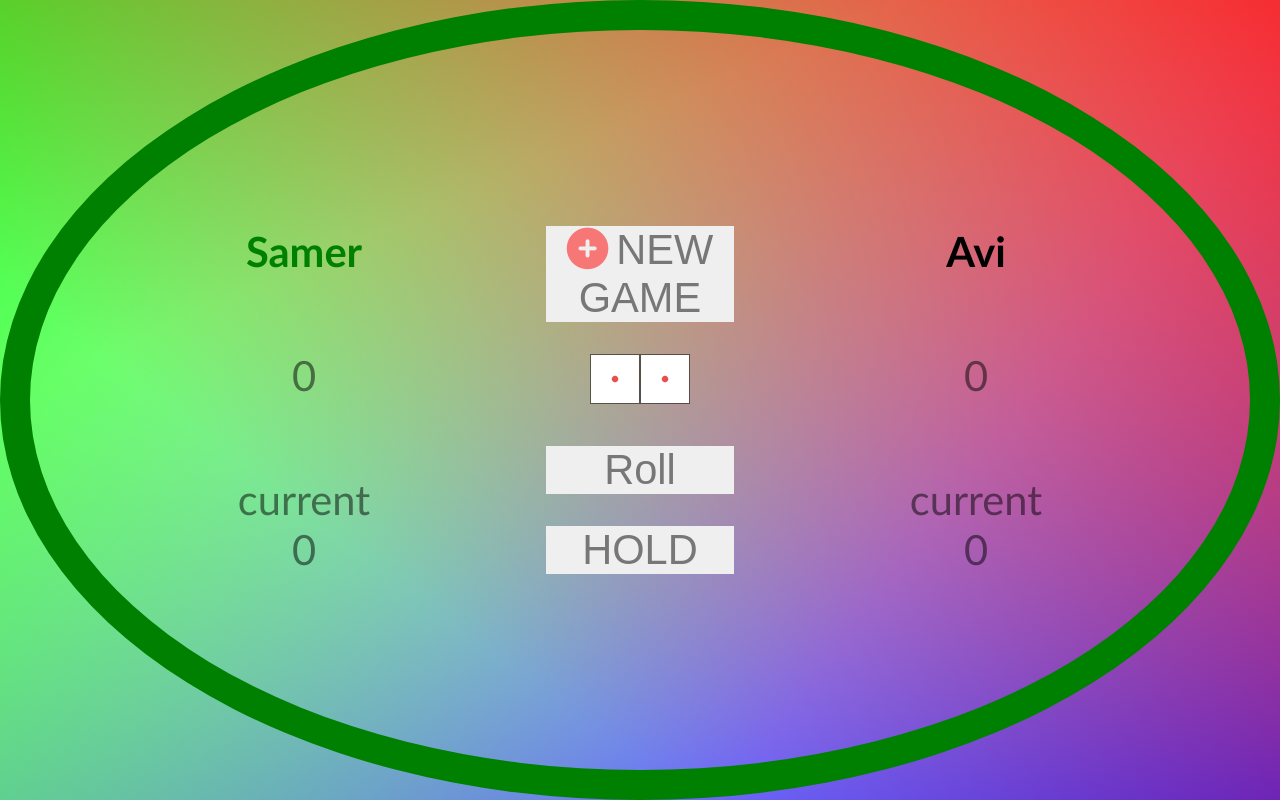
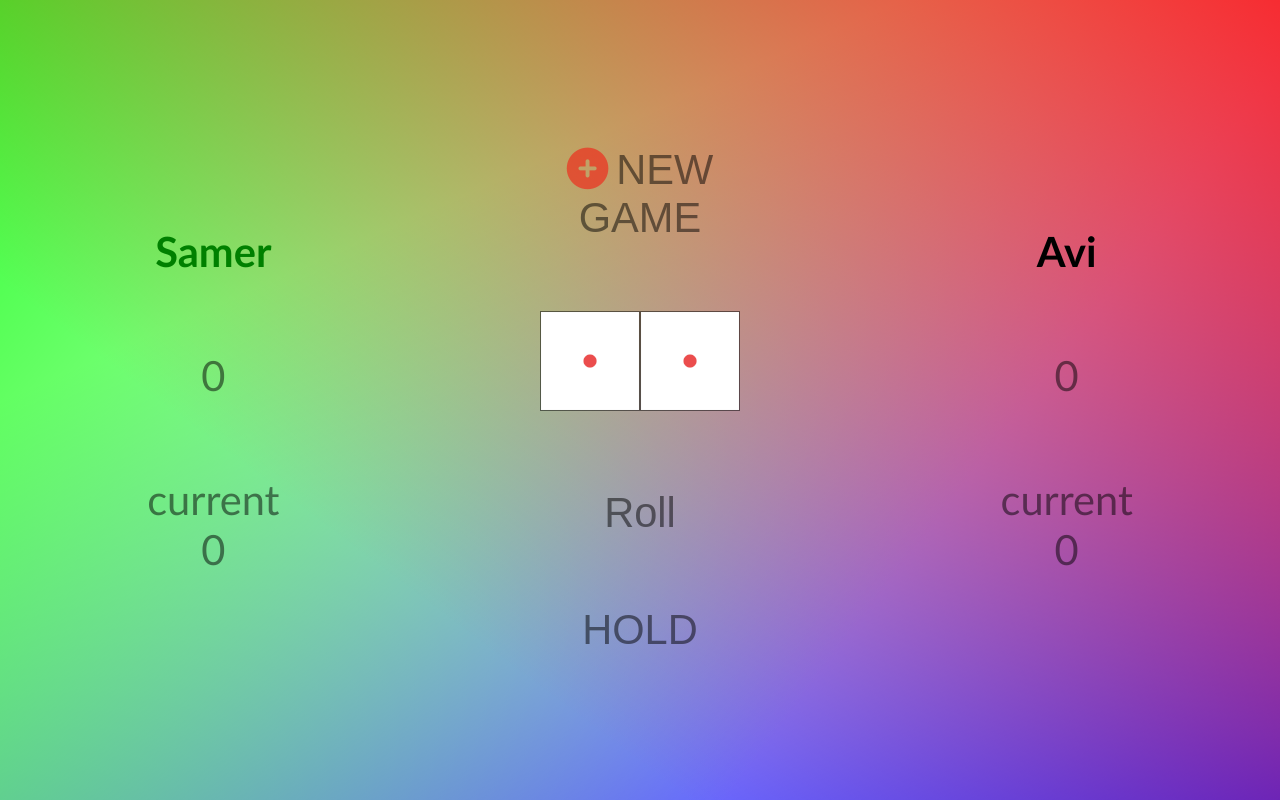
Before and after one commit to samertaha/Dice-Game, a React (Create React App) app: page / in a window 1280 px wide. Built offline with nearby package versions, Linux system fonts and the light colour scheme.

Commit message:
better css

```diff
--- a/src/App.css
+++ b/src/App.css
@@ -14,8 +14,8 @@ body {
   display: flex;
   flex-direction: column;
   justify-content: center;
-  border: 30px solid green;
-  border-radius: 50%;
+  /* border: 9px solid green; */
+  /* border-radius: 5px; */
   background: linear-gradient(
       217deg,
       rgba(255, 0, 0, 0.8),
@@ -38,6 +38,7 @@ body {
   flex-direction: column;
   justify-content: space-between;
   padding: 1.6rem;
+  flex: 1;
 }
 button {
   border: none;
@@ -46,6 +47,7 @@ button {
   color: inherit;
   cursor: pointer;
   transition: all 0.5s ease-in-out;
+  background-color: inherit;
 }
 button:hover {
   color: black;
--- a/src/Components/GameBoard/GameBoard.jsx
+++ b/src/Components/GameBoard/GameBoard.jsx
@@ -6,7 +6,7 @@ import Screen from './Screen/Screen';
 class GameBoard extends React.Component {
   render() {
     return (
-      <div className='container vert'>
+      <div className='container vert' style={{ height: '70vh' }}>
         <NewGameBtn newGame={this.props.resetGame} />
         <Screen currentDiceRoll={this.props.currentDiceRoll} />
         <button type='button' onClick={this.props.rollIt}>
--- a/src/Components/GameBoard/Screen/Screen.js
+++ b/src/Components/GameBoard/Screen/Screen.js
@@ -7,13 +7,13 @@ class Dice extends React.Component {
         <img
           src={`./images/dice-${this.props.currentDiceRoll[0]}.png`}
           alt='dice1'
-          width='50px'
+          width='100px'
           border='1px solid lightGray'
         />
         <img
           src={`./images/dice-${this.props.currentDiceRoll[1]}.png`}
           alt='dice2'
-          width='50px'
+          width='100px'
           border='1px solid lightGray'
         />
       </div>
```
